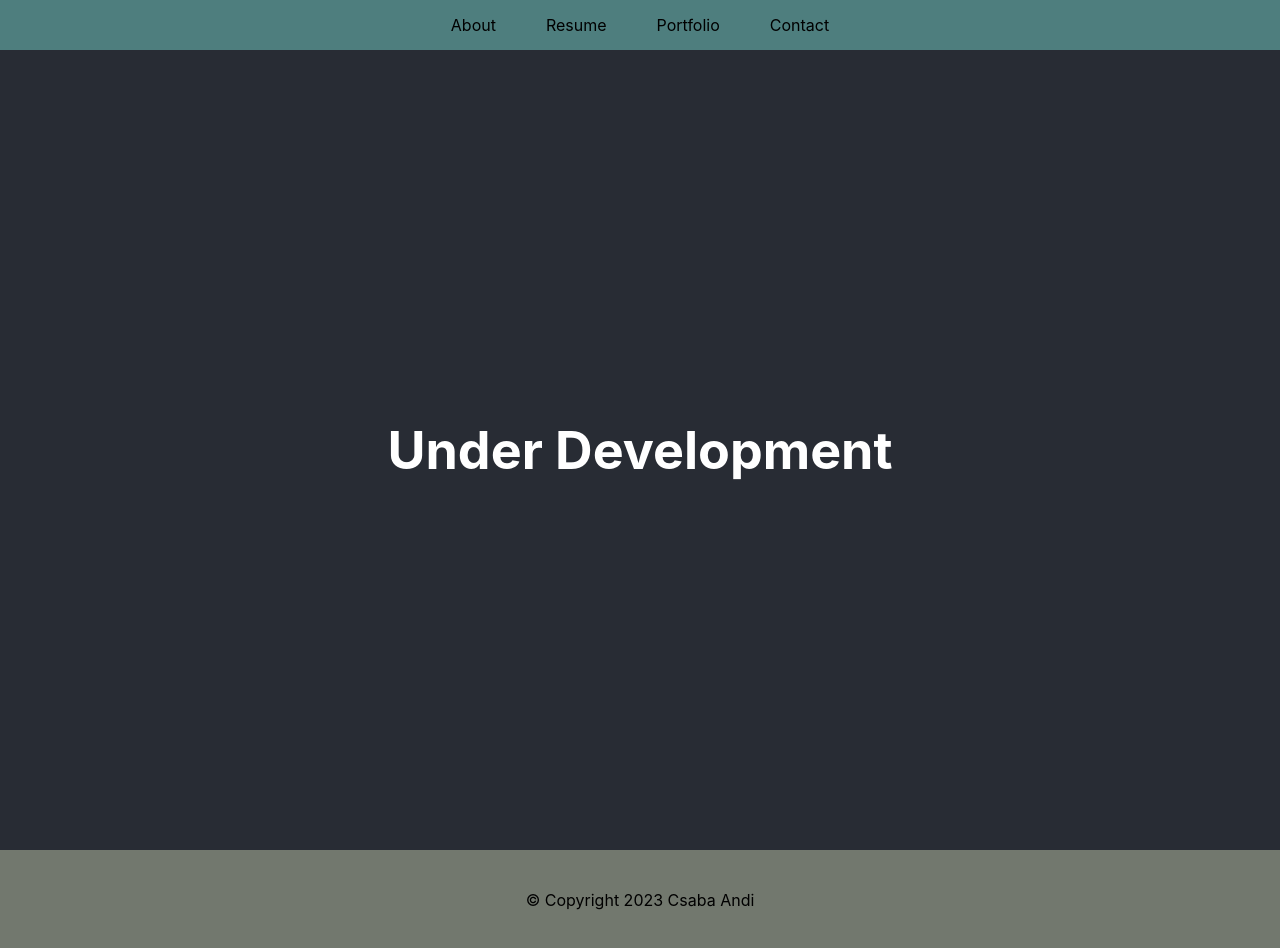
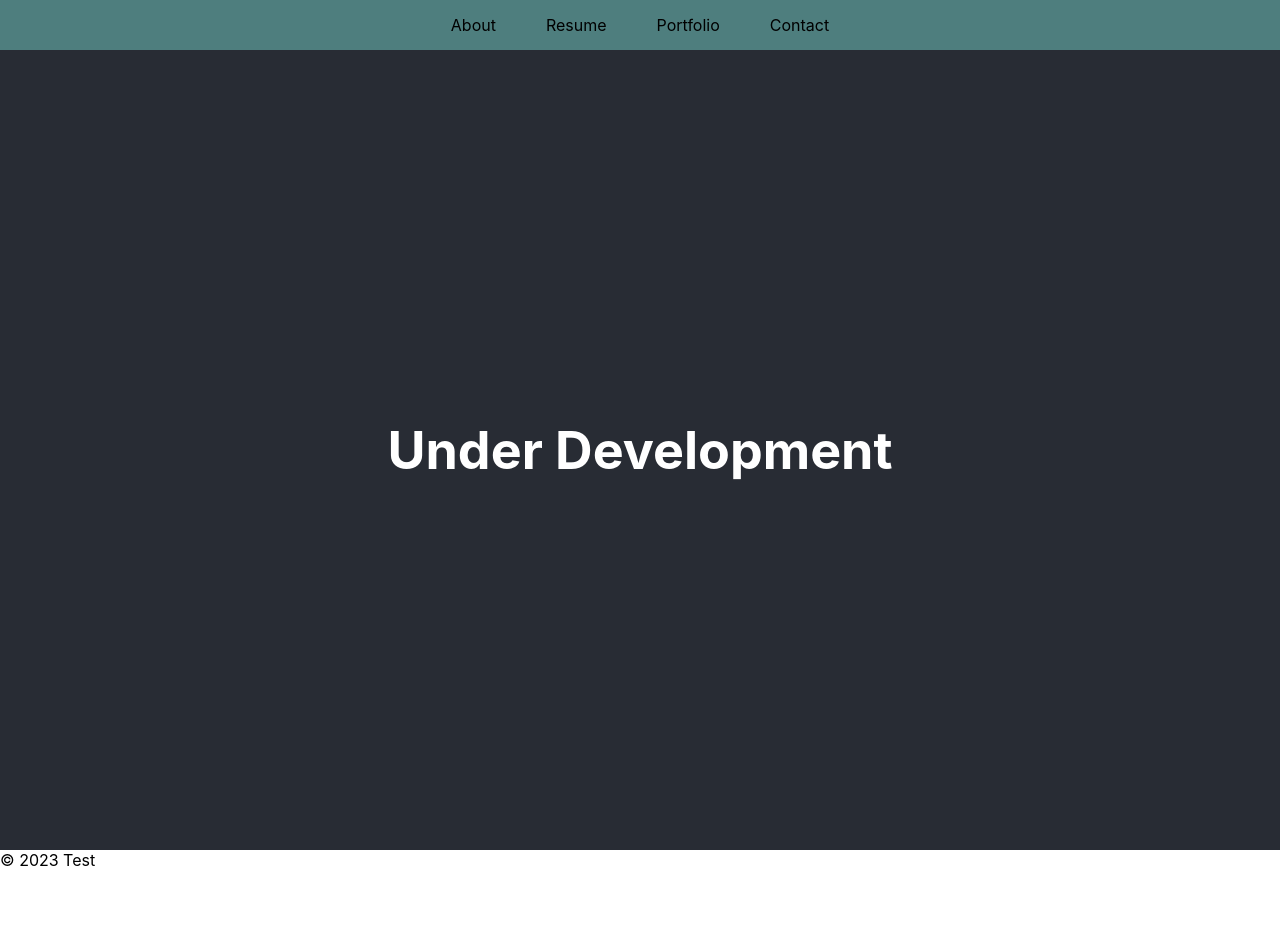
Before and after one commit to CsabaAndi/csabaandi.github.io, a React (Create React App) app: page / in a window 1280 px wide. After the commit the page ends 870 px from the top, so only its background shows below. Built offline with nearby package versions, Linux system fonts and the light colour scheme.

Commit message:
testing tailwindcss

```diff
--- a/src/components/Sections/Footer/Footer.css
+++ b/src/components/Sections/Footer/Footer.css
@@ -6,3 +6,8 @@
     justify-content: center;
     background-color: rgba(26, 37, 20, 0.616);
   }
+
+/*footer {
+  display: flex;
+  justify-content: center;
+}*/
--- a/src/components/Sections/Footer/Footer.tsx
+++ b/src/components/Sections/Footer/Footer.tsx
@@ -1,13 +1,20 @@
 import React from 'react';
 import './Footer.css'
 
+
+
 function Footer(){
         return (
-            <div className="Footer">
-                <div>© Copyright 2023 Csaba Andi</div>
-            </div>
+
+            <footer className="w-50">
+              <div className="flex justify-center bg-slate-300">© 2023 Test</div>
+            </footer>
             );
     }
 
 
 export default Footer;
+
+/*<div className="Footer">
+                <div>© Copyright 2023 Csaba Andi</div>
+            </div>*/
```
